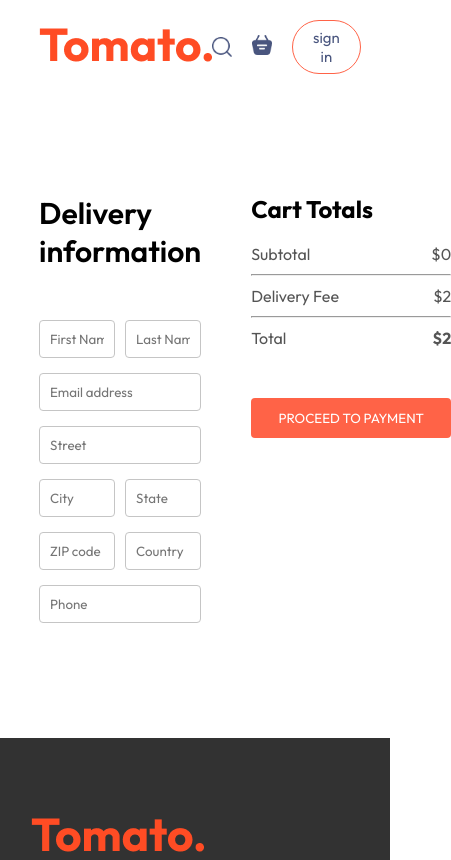
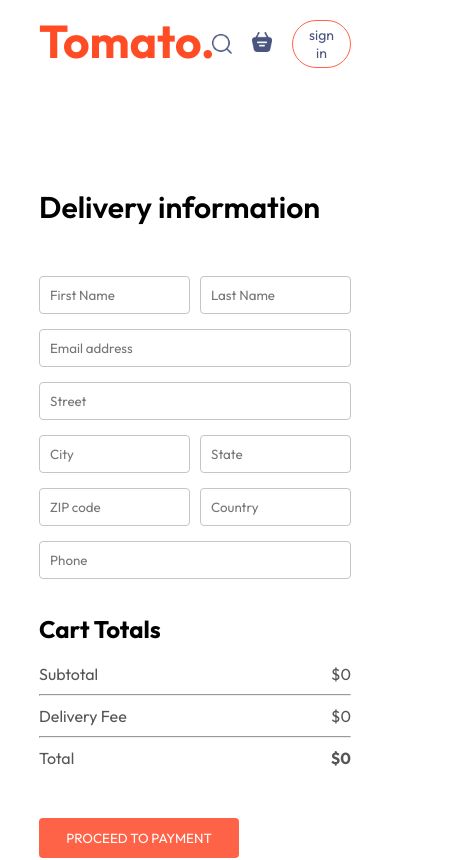
Before and after one commit to karanx64/food-del, a React (Vite) app in the folder frontend/: page /PlaceOrder in a window 390 px wide. Shown: the top 860 px of the page, 451 px wide, since content can reach past the window. Built offline with nearby package versions, Linux system fonts and the light colour scheme.

Commit message:
minor changes | most of the front end ready

```diff
--- a/frontend/index.html
+++ b/frontend/index.html
@@ -3,6 +3,7 @@
   <head>
     <meta charset="UTF-8" />
     <meta name="viewport" content="width=device-width, initial-scale=1.0" />
+    <link rel="shortcut icon" href="./public/icon.webp" type="image/x-icon" />
     <title>Tomato</title>
   </head>
   <body>
--- a/frontend/src/Pages/cart/Cart.jsx
+++ b/frontend/src/Pages/cart/Cart.jsx
@@ -54,12 +54,14 @@ const Cart = () => {
             <hr />
             <div className="cart-total-details">
               <p>Delivery Fee</p>
-              <p>${2}</p>
+              <p>${getTotalCartAmount() === 0 ? 0 : 2}</p>
             </div>
             <hr />
             <div className="cart-total-details">
               <p>Total</p>
-              <b>${getTotalCartAmount() + 2}</b>
+              <b>
+                ${getTotalCartAmount() === 0 ? 0 : getTotalCartAmount() + 2}
+              </b>
             </div>
           </div>
           <button onClick={() => navigate("/PlaceOrder")}>
@@ -73,7 +75,7 @@ const Cart = () => {
           <div>
             <p>Enter a promo code here</p>
             <div className="cart-promocode-input">
-              <input type="text" placeholder="enter a promocode" />
+              <input type="text" placeholder="enter a promo code" />
               <button>Submit</button>
             </div>
           </div>
--- a/frontend/src/Pages/placeOrder/PlaceOrder.css
+++ b/frontend/src/Pages/placeOrder/PlaceOrder.css
@@ -39,3 +39,20 @@
 .place-order .cart-total button {
     margin-top: 30px;
 }
+
+/* media queries */
+
+@media screen and (max-width: 768px) {
+    .place-order {
+        flex-direction: column;
+        gap: 20px;
+    }
+
+    .place-order-left {
+        max-width: 100%;
+    }
+
+    .place-order-right {
+        max-width: 100%;
+    }
+}
--- a/frontend/src/Pages/placeOrder/PlaceOrder.jsx
+++ b/frontend/src/Pages/placeOrder/PlaceOrder.jsx
@@ -35,12 +35,14 @@ const PlaceOrder = () => {
             <hr />
             <div className="cart-total-details">
               <p>Delivery Fee</p>
-              <p>${2}</p>
+              <p>${getTotalCartAmount() === 0 ? 0 : 2}</p>
             </div>
             <hr />
             <div className="cart-total-details">
               <p>Total</p>
-              <b>${getTotalCartAmount() + 2}</b>
+              <b>
+                ${getTotalCartAmount() === 0 ? 0 : getTotalCartAmount() + 2}
+              </b>
             </div>
           </div>
           <button>PROCEED TO PAYMENT</button>
--- a/frontend/src/components/navbar/Navbar.css
+++ b/frontend/src/components/navbar/Navbar.css
@@ -111,9 +111,22 @@
 }
 
 @media (max-width:810px) {
-
-
     .navbar-menu {
         display: none;
     }
+
+    .navbar-right button {
+        padding: 5px 12px;
+        font-size: 14px;
+    }
 }
+@media (max-width:440px) {
+    .navbar-menu {
+        display: none;
+    }
+
+    .navbar-right button {
+        padding: 5px 12px;
+        font-size: 14px;
+    }
+}
```
Also changed, not shown: frontend/public/icon.webp (added).
